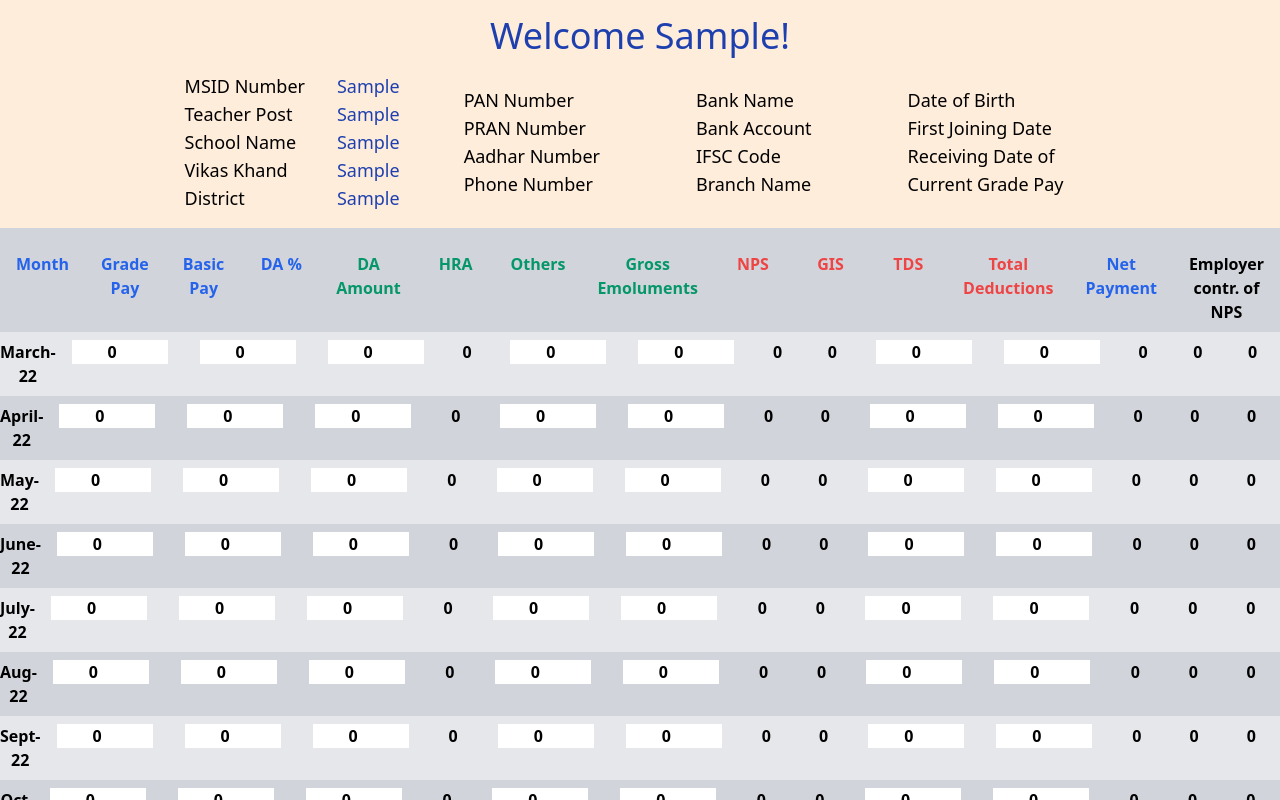
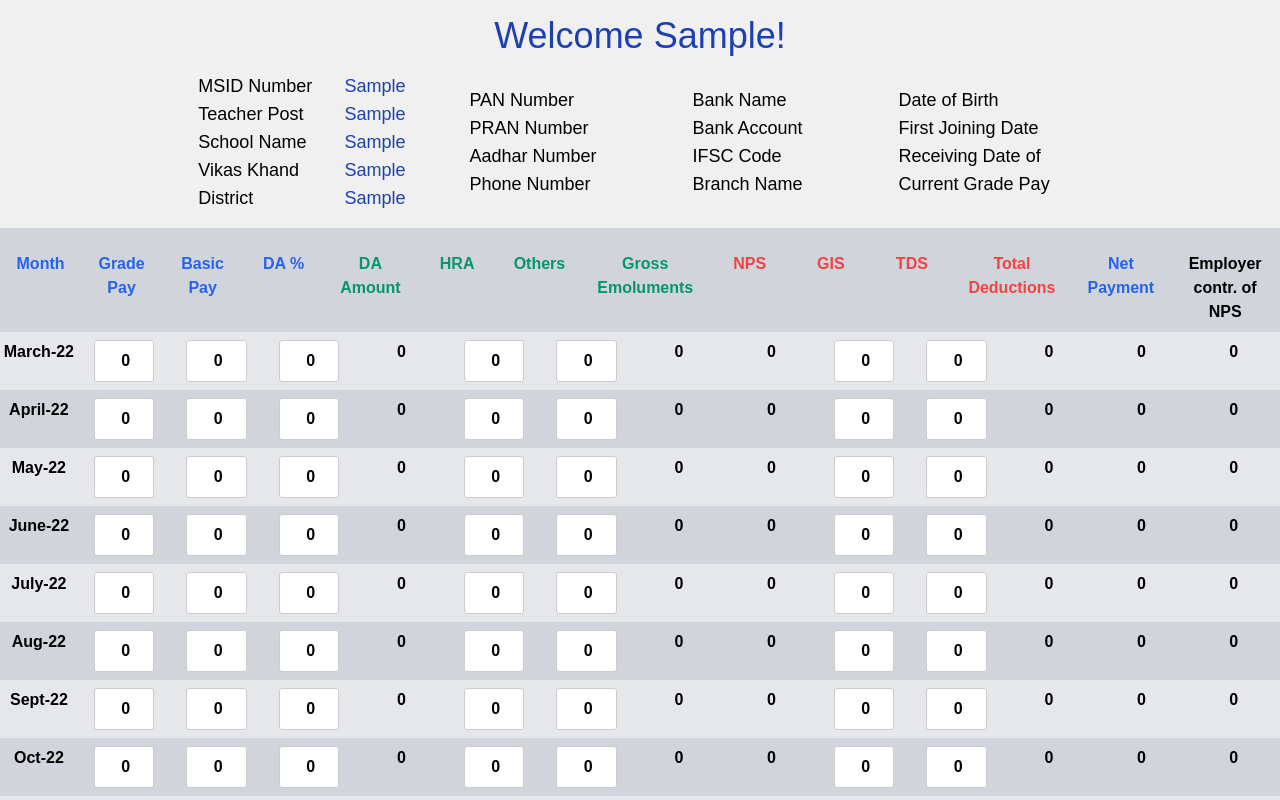
Before and after one commit to kd1729/IncomeTaxCalculator, a React (Create React App) app: page / in a window 1280 px wide. Both pictures are taken after typing "Sample", "Sample", "Sample", "Sample", "Sample", "Sample" into the empty fields and a click on the button "Submit". Shown: the top 800 px of the page. Built offline with nearby package versions, Linux system fonts and the light colour scheme; a web font is replaced by a local one.

Commit message:
fix issue #5

```diff
--- a/src/components/TaxCalculator.js
+++ b/src/components/TaxCalculator.js
@@ -1,6 +1,6 @@
 import { useEffect, useState } from "react";
 import { useLocation } from "react-router-dom";
-
+import './tax.css'
 export default function TaxCalculator() {
   const location = useLocation();
   const { state } = location;
--- /dev/null
+++ b/src/components/tax.css
@@ -0,0 +1,95 @@
+
+
+
+body {
+    font-family: Arial, sans-serif;
+    background-color: #f0f0f0;
+    margin: 0;
+    padding: 0;
+}
+
+.container {
+    display: flex;
+    flex-direction: column;
+    align-items: center;
+    padding: 2rem;
+    background-color: #fff;
+    border: 1px solid #ccc;
+    border-radius: 5px;
+    width: 80%;
+    margin: 2rem auto;
+    box-shadow: 0 4px 6px rgba(0, 0, 0, 0.1);
+    transition: transform 0.2s, box-shadow 0.2s;
+}
+
+.container:hover {
+    transform: scale(1.02);
+    box-shadow: 0 8px 12px rgba(0, 0, 0, 0.2);
+}
+
+
+.header {
+    text-align: center;
+    font-size: 2rem;
+    margin: 1rem 0;
+}
+
+
+.my-4 {
+    margin-top: 1rem;
+    margin-bottom: 1rem;
+}
+
+
+.section-heading {
+    font-size: 1.5rem;
+    font-weight: bold;
+    margin: 1rem 0;
+}
+
+
+.text-2xl {
+    font-size: 1.5rem;
+    line-height: 2rem;
+    color: #333;
+    transition: color 0.2s;
+}
+
+.text-2xl:hover {
+    color: #007bff;
+}
+
+
+.grid {
+    display: grid;
+    grid-template-columns: repeat(2, 1fr);
+    gap: 1rem;
+}
+
+
+.grid-item {
+    padding: 1rem;
+    background-color: #f5f5f5;
+    border: 1px solid #ddd;
+    border-radius: 5px;
+    transition: transform 0.2s;
+}
+
+.grid-item:hover {
+    transform: scale(1.05);
+}
+
+
+input[type='number'] {
+    width: 100%;
+    padding: 0.5rem;
+    border: 1px solid #ccc;
+    border-radius: 3px;
+    text-align: right;
+    transition: border-color 0.2s;
+}
+
+
+input[type='number']:focus {
+    border-color: #007bff;
+}
```
